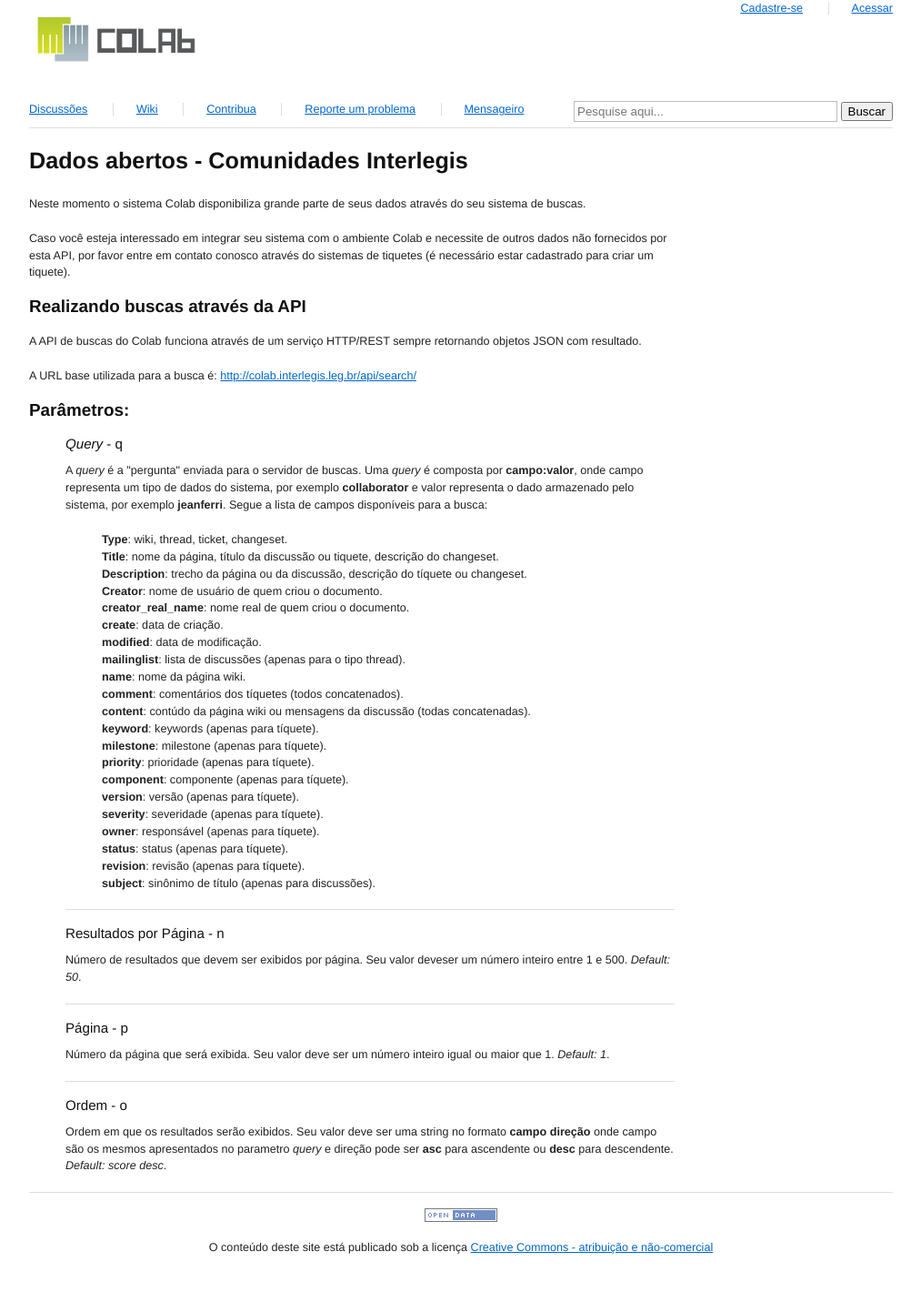
After one commit to overflow/colab, a Django app: template colab/templates/open-data.html in a window 1280 px wide. The commit adds this page. Shown: the whole page at 91% size, without its empty margins (133-1146 px from the left). Run offline with Django 3.2, Linux system fonts and the light colour scheme; the template is opened without the code that fills it, so the values that code supplies are empty; parts of the project's set-up code (start-up, migrations or seed data) failed here and were passed over.

Commit message:
Fazendo merge com https://bitbucket.org/seocam/atu-colab/src/f70c46c4b63d

```diff
--- a/colab/api/urls.py
+++ b/colab/api/urls.py
@@ -2,13 +2,15 @@
 
 from piston.resource import Resource
 
-from colab.api.handlers import VoteHandler, CountHandler
+from colab.api.handlers import VoteHandler, CountHandler, SearchHandler
 
 
 vote_handler = Resource(VoteHandler)
 count_handler = Resource(CountHandler)
+search_handler = Resource(SearchHandler)
 
 urlpatterns = patterns('',
     url(r'message/(?P<message_id>\d+)/vote$', vote_handler),
     url(r'hit/$', count_handler),
+    url(r'search/$', search_handler),
 )
--- a/colab/settings.py
+++ b/colab/settings.py
@@ -153,7 +153,7 @@
 SOLR_PORT = '8080'
 SOLR_SELECT_PATH = '/solr/select'
 
-SOLR_COLAB_URI = 'http://colab.interlegis.gov.br'
+SOLR_COLAB_URI = 'http://colab.interlegis.leg.br'
 SOLR_BASE_QUERY = """
     ((Type:changeset OR Type:ticket OR Type:wiki OR Type:thread) AND Title:["" TO *])
 """
--- a/colab/solrutils.py
+++ b/colab/solrutils.py
@@ -61,7 +61,7 @@
     doc_type = doc.get('Type')
 
     url = ''
-    if doc_type in ('ticket', 'wiki', 'changeset'):
+    if settings.SOLR_COLAB_URI:
         url += settings.SOLR_COLAB_URI
 
     url += doc.get('path_string', '')
--- a/colab/super_archives/admin.py
+++ b/colab/super_archives/admin.py
@@ -3,7 +3,7 @@
 from colab.super_archives.models import Message, Thread, UserProfile
 
 class MessageAdmin(admin.ModelAdmin):
-    list_filter = ('spam', 'mailinglist', 'received_time', )
+    list_filter = ('spam', 'thread__mailinglist', 'received_time', )
     search_fields = (
         'id',
         'subject',
--- a/colab/super_archives/queries.py
+++ b/colab/super_archives/queries.py
@@ -28,7 +28,7 @@
 
 def get_first_message_in_thread(mailinglist, thread_token):
     query = get_messages_by_date()
-    query = query.filter(mailinglist__name=mailinglist)
+    query = query.filter(thread__mailinglist__name=mailinglist)
     query = query.filter(thread__subject_token=thread_token)[0]
     return query
 
--- a/colab/super_archives/views.py
+++ b/colab/super_archives/views.py
@@ -18,7 +18,7 @@
         msgs_query = queries.get_messages_by_date()
 
     msgs_query = msgs_query.filter(thread__subject_token=thread_token)
-    msgs_query = msgs_query.filter(mailinglist__name=mailinglist)
+    msgs_query = msgs_query.filter(thread__mailinglist__name=mailinglist)
     emails = msgs_query.exclude(id=first_message.id)
 
     total_votes = first_message.votes_count()
--- a/colab/templates/base.html
+++ b/colab/templates/base.html
@@ -137,6 +137,7 @@
 
     <div id="footer" class="span-24 center">
       {% block footer %}
+        <p><a href="{% url opendata %}"><img src="{{ STATIC_URL }}img/opendata3.png"/></a></p>
         <p>O conteúdo deste site está publicado sob a licença <a
           href="http://creativecommons.org/licenses/by-nc-sa/2.0/br/">Creative
           Commons - atribuição e não-comercial</a>
--- /dev/null
+++ b/colab/templates/open-data.html
@@ -0,0 +1,84 @@
+{% extends "base.html" %}
+{% load i18n %}
+
+{% block main-content %}
+    <div class="span-18">
+    {% blocktrans %}
+        <h2>Dados abertos - Comunidades Interlegis</h2>
+        <p>Neste momento o sistema Colab disponibiliza grande parte de seus dados
+        através do seu sistema de buscas.</p>
+        <p>Caso você esteja interessado em integrar seu sistema com o ambiente Colab
+        e necessite de outros dados não fornecidos por esta API, por favor
+        entre em contato conosco através do sistemas de tiquetes (é necessário
+        estar cadastrado para criar um tiquete).</p>
+
+        <h3>Realizando buscas através da API</h3>
+        <p>A API de buscas do Colab funciona através de um serviço HTTP/REST sempre
+        retornando objetos JSON com resultado. </p>
+        <p>A URL base utilizada para a busca é:
+        <a href="/api/search/">http://colab.interlegis.leg.br/api/search/</a></p>
+
+        <h3>Parâmetros:</h3>
+        <ul class="prepend-1">
+            <li>
+                <h4><i>Query</i> - q</h4>
+                A <i>query</i> é a "pergunta" enviada
+                para o servidor de buscas. Uma <i>query</i> é composta por
+                <b>campo:valor</b>, onde campo representa um tipo de dados do sistema,
+                por exemplo <b>collaborator</b> e valor representa o dado armazenado
+                pelo sistema, por exemplo <b>jeanferri</b>.
+                Segue a lista de campos disponíveis para a busca:
+                <ul class="prepend-1">
+                    <li><b><br/>
+                    Type</b>: wiki, thread, ticket, changeset.</li>
+                    <li><b>Title</b>: nome da página, título da discussão ou tiquete, descrição do changeset.</li>
+                    <li><b>Description</b>: trecho da página ou da discussão, descrição do tíquete ou changeset.</li>
+                    <li><b>Creator</b>: nome de usuário de quem criou o documento.</li>
+                    <li><b>creator_real_name</b>: nome real de quem criou o documento.</li>
+                    <li><b>create</b>: data de criação.</li>
+                    <li><b>modified</b>: data de modificação.</li>
+                    <li><b>mailinglist</b>: lista de discussões (apenas para o tipo thread).</li>
+                    <li><b>name</b>: nome da página wiki.</li>
+                    <li><b>comment</b>: comentários dos tíquetes (todos concatenados).</li>
+                    <li><b>content</b>: contúdo da página wiki ou mensagens da discussão (todas concatenadas). </li>
+                    <li><b>keyword</b>: keywords (apenas para tíquete).</li>
+                    <li><b>milestone</b>: milestone (apenas para tíquete).</li>
+                    <li><b>priority</b>: prioridade (apenas para tíquete).</li>
+                    <li><b>component</b>: componente (apenas para tíquete).</li>
+                    <li><b>version</b>: versão (apenas para tíquete).</li>
+                    <li><b>severity</b>: severidade (apenas para tíquete).</li>
+                    <li><b>owner</b>: responsável (apenas para tíquete).</li>
+                    <li><b>status</b>: status (apenas para tíquete).</li>
+                    <li><b>revision</b>: revisão (apenas para tíquete).</li>
+                    <li><b>subject</b>: sinônimo de título (apenas para discussões).</li>
+                </ul>
+            </li>
+            <br/><hr/>
+
+            <li>
+                <h4>Resultados por Página - n </h4>
+                Número de resultados que devem ser exibidos por página. Seu
+                valor deveser um número inteiro entre 1 e 500.
+                <i>Default: 50</i>.
+            </li>
+            <br/><hr/>
+
+            <li>
+                <h4>Página - p</h4>
+                Número da página que será exibida. Seu valor deve ser um
+                número inteiro igual ou maior que 1. <i>Default: 1</i>.
+            </li>
+            <br/><hr/>
+
+            <li>
+                <h4>Ordem - o</h4>
+                Ordem em que os resultados serão exibidos. Seu valor deve
+                ser uma string no formato <b>campo direção</b> onde campo
+                são os mesmos apresentados no parametro <i>query</i> e
+                direção pode ser <b>asc</b> para ascendente ou <b>desc</b>
+                para descendente. <i>Default: score desc</i>.
+            </li>
+            <br/>
+        </ul>
+    {% endblocktrans %}
+{% endblock %}
--- a/colab/urls.py
+++ b/colab/urls.py
@@ -1,4 +1,5 @@
 from django.conf.urls.defaults import patterns, include, url
+from django.views.generic.simple import direct_to_template
 
 # Uncomment the next two lines to enable the admin:
 from django.contrib import admin
@@ -12,6 +13,9 @@
     url(r'^api/', include('colab.api.urls')),
 
     url(r'^rss/', include('colab.rss.urls')),
+
+    url(r'open-data/$', direct_to_template, {'template': 'open-data.html'},
+        name='opendata'),
 
     url(r'^user/(?P<username>[\w@+.-]+)/?$',
         'colab.views.userprofile.by_username', name='user_profile'),
--- a/setup.py
+++ b/setup.py
@@ -4,7 +4,7 @@
 from setupext import Data_Files, install_Data_Files
 
 setup(name='colab',
-      version='0.1-dev',
+      version='3.0',
       author='Sergio Oliveira',
       author_email='seocam@seocam.com',
       url='https://bitbucket.org/seocam/atu-colab',
```
Also changed, not shown: colab/api/handlers.py (+33 -0 lines), colab/settings_local-dev.py (+6 -4 lines), colab/super_archives/management/commands/import_emails.py (+7 -5 lines), colab/super_archives/models.py (+8 -0 lines), colab/static/img/opendata3.png (added), colab/super_archives/migrations/0009_auto__del_field_message_mailinglist.py (added), 1 other file.
